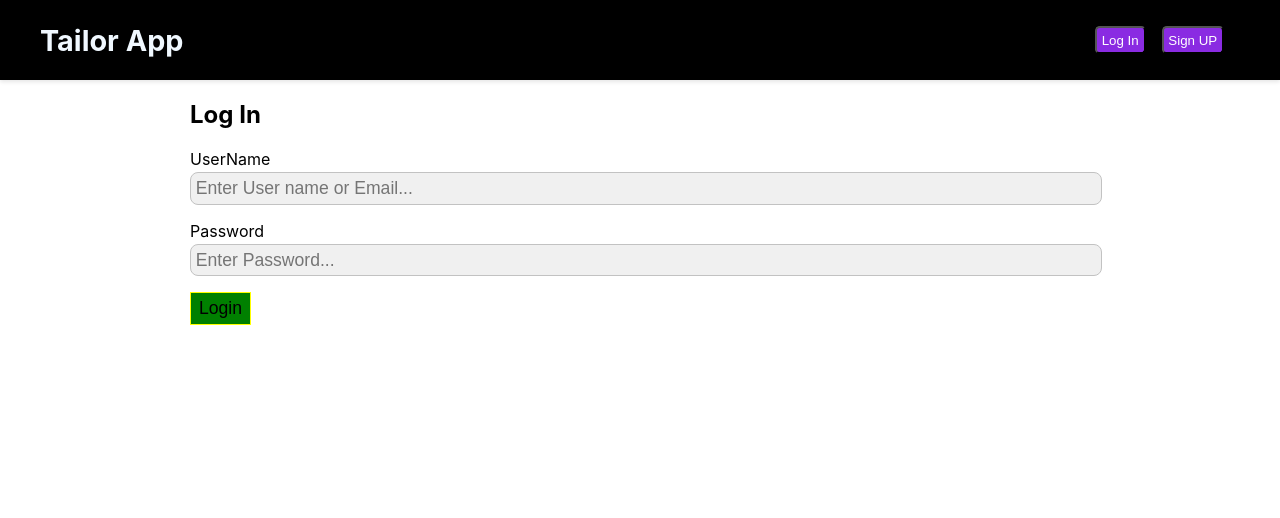
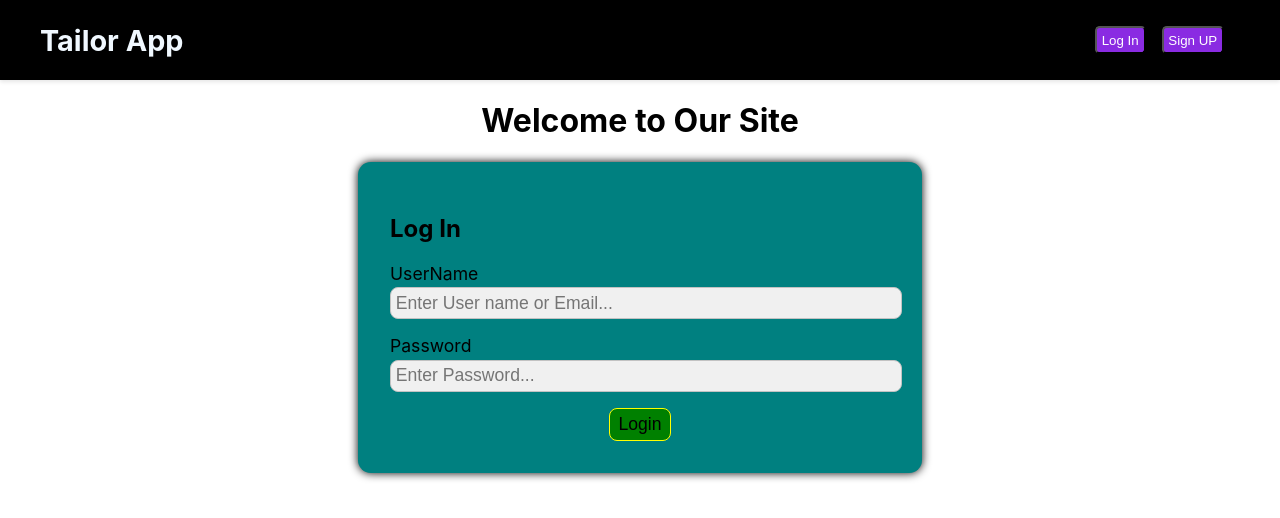
Before and after one commit to Arman-Arzoo/FYP-Tailor-App, a React (Create React App) app in the folder tailor-frontend/: page /login in a window 1280 px wide. Shown: the top 518 px of the page. Built offline with nearby package versions, Linux system fonts and the light colour scheme; no server answers.

Commit message:
update App.css and login.js and signup

```diff
--- a/tailor-frontend/src/App.css
+++ b/tailor-frontend/src/App.css
@@ -6,10 +6,20 @@ a Link{
 
 }
 
+.text-center{
+  text-align: center;
+}
+
 /* main container */
 .container-form{
-  max-width: 900px;
+  margin-bottom: 45px;
+  padding-top: 3rem;
+  padding: 2rem;
+  background-color: teal;
+  max-width: 500px;;
+  border-radius: 0.8rem;
   margin: 0 auto;
+  box-shadow: 0 0 10px black;
 }
 
 /* Header styling */
@@ -93,6 +103,8 @@ a Link{
 
 .form label{
   margin-bottom: 0.2rem;
+  font-size: 1.1rem;
+
 }
 .form input[type="text"],
 .form input[type="password"],
@@ -118,6 +130,8 @@ a Link{
   padding: 0.3rem 0.5rem;
   background-color: green;
   font-size: 1.1rem;
+  border-radius: 0.5rem;
+  margin: 0 auto;
 }
 /* media querry */
 @media screen and (max-width: 465px){
--- a/tailor-frontend/src/components/LogIn.js
+++ b/tailor-frontend/src/components/LogIn.js
@@ -40,7 +40,10 @@ const LogIn = () => {
 
 
   return (
-    <div className="container-form">
+
+    <div >
+      <h1 className="text-center">Welcome to Our Site</h1>
+     <div className="container-form">
       <h2>Log In</h2>
       {error && <ErrorNotice message={error} clearError={() => { setError(undefined) }} />}
 
@@ -64,6 +67,7 @@ const LogIn = () => {
 
       </form>
     </div>
+    </div>
   )
 }
 
--- a/tailor-frontend/src/components/SignUp.js
+++ b/tailor-frontend/src/components/SignUp.js
@@ -46,6 +46,8 @@ const SignUp = () => {
 
   }
   return (
+    <div >
+      <h2 className="text-center">Register An Account</h2>
     <div className="container-form">
       <h2>Create an Account</h2>
 
@@ -81,6 +83,7 @@ const SignUp = () => {
 
 
     </div>
+    </div>
   )
 }
 
```
